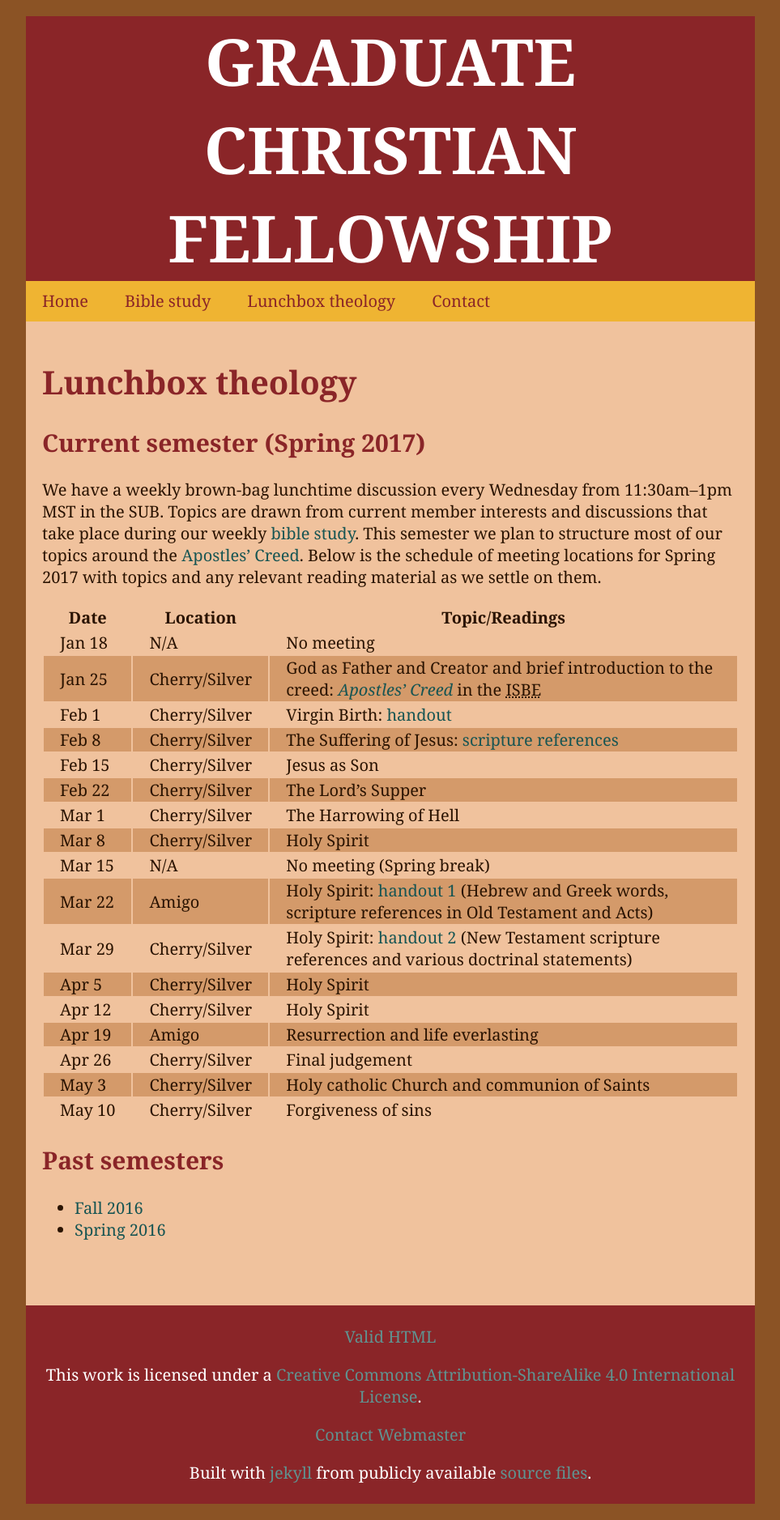
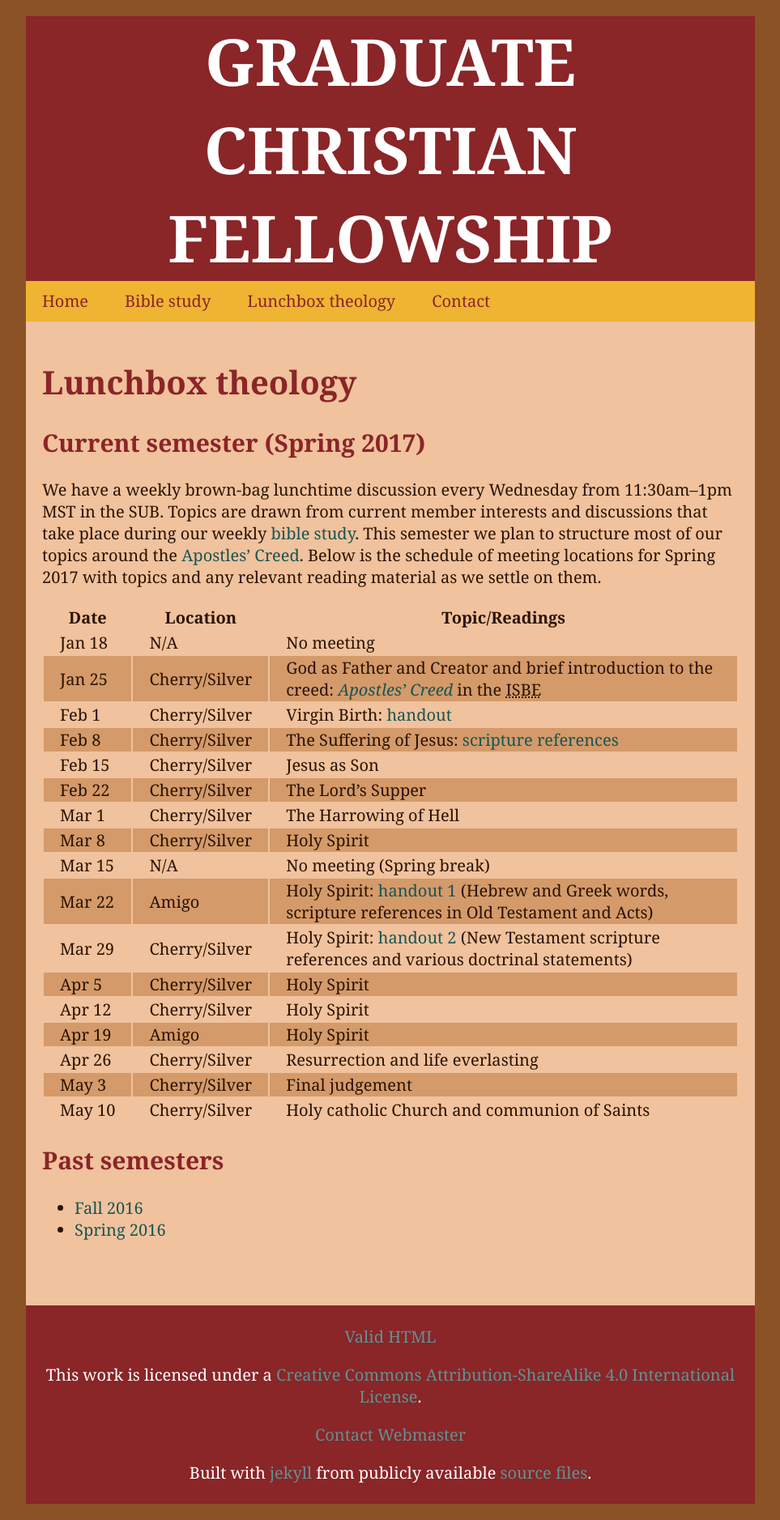
Before and after one commit to jarthurgross/gcf-website, a Jekyll site: the page built from lunchbox_theology/index.md, in a window 1280 px wide. Shown: the whole page at 81% size, without its empty margins (158-1121 px from the left). Built offline with Jekyll 4.4.1, drawn with Linux system fonts in a browser that asks for light colours; Markdown is read by kramdown in place of the engine named in the settings.

Commit message:
Update lunchbox theology schedule

```diff
--- a/lunchbox_theology/index.md
+++ b/lunchbox_theology/index.md
@@ -34,10 +34,10 @@ Spring 2017 with topics and any relevant reading material as we settle on them.
 | Mar&nbsp;29 | Cherry/Silver  | Holy Spirit: [handout 2][rjhssum] (New Testament scripture references and various doctrinal statements) |
 | Apr&nbsp;5  | Cherry/Silver  | Holy Spirit                              |
 | Apr&nbsp;12 | Cherry/Silver  | Holy Spirit                              |
-| Apr&nbsp;19 | Amigo          | Resurrection and life everlasting        |
-| Apr&nbsp;26 | Cherry/Silver  | Final judgement                          |
-| May&nbsp;3  | Cherry/Silver  | Holy catholic Church and communion of Saints |
-| May&nbsp;10 | Cherry/Silver  | Forgiveness of sins                      |
+| Apr&nbsp;19 | Amigo          | Holy Spirit                              |
+| Apr&nbsp;26 | Cherry/Silver  | Resurrection and life everlasting        |
+| May&nbsp;3  | Cherry/Silver  | Final judgement                          |
+| May&nbsp;10 | Cherry/Silver  | Holy catholic Church and communion of Saints |
 
 Past semesters
 --------------
```
